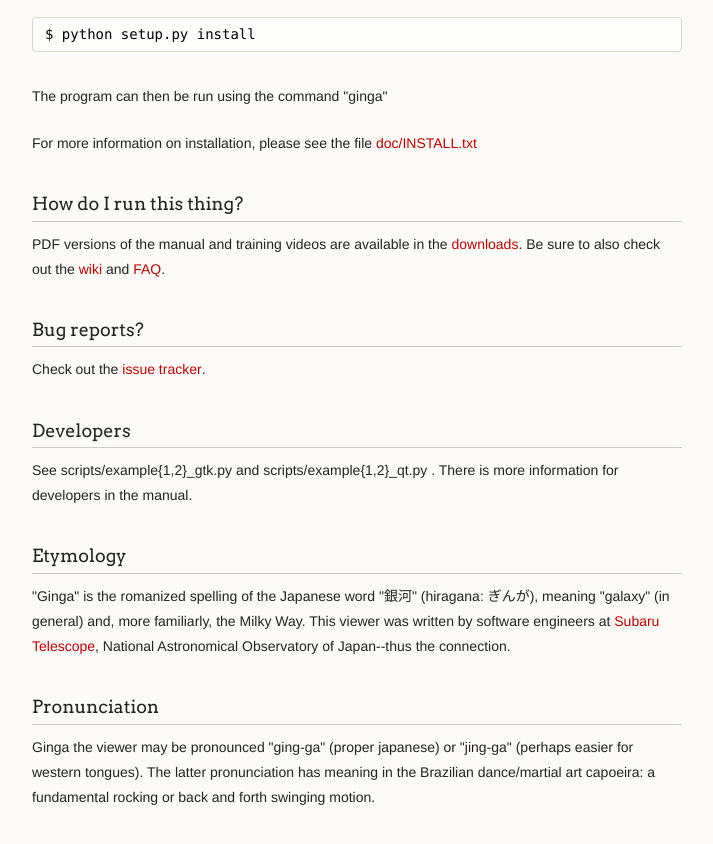
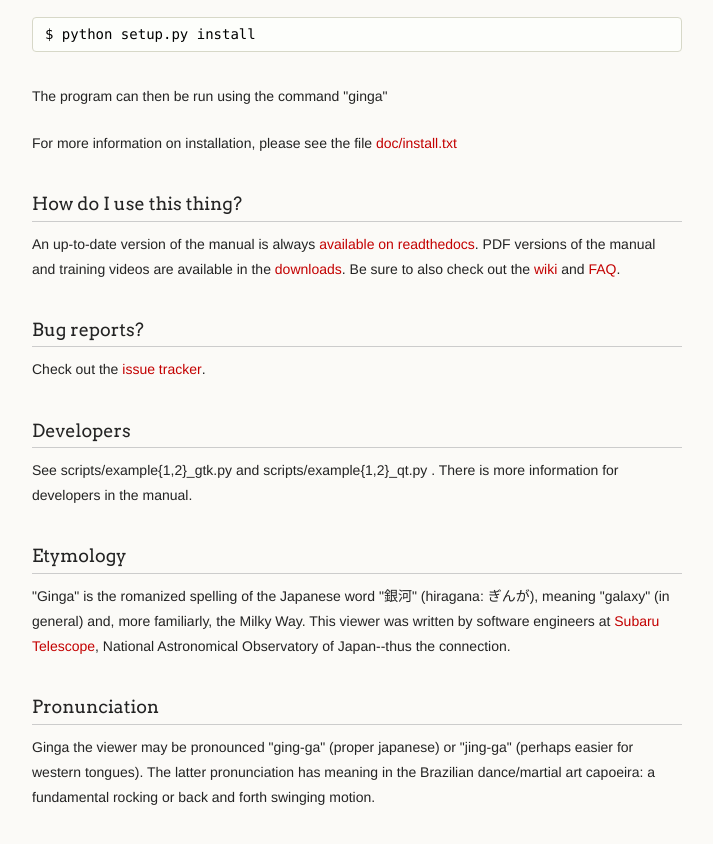
Before and after one commit to ejeschke/ginga, a plain HTML site: page index.html in a window 1280 px wide. Shown: the part 1160-2004 px from the top of the page, without its empty margins (278-991 px from the left). Drawn offline with Linux system fonts and the light colour scheme.

Commit message:
Added readthedocs link and fix broken install link

```diff
--- a/index.html
+++ b/index.html
@@ -65,11 +65,12 @@ Ginga is distributed under an open-source BSD licence.  Please see the file LICE
 
 <p>The program can then be run using the command "ginga"</p>
 
-<p>For more information on installation, please see the file <a href="https://github.com/ejeschke/ginga/blob/master/ginga/doc/INSTALL.txt">doc/INSTALL.txt</a></p>
+<p>For more information on installation, please see the file <a href="https://github.com/ejeschke/ginga/blob/master/doc/install.rst">doc/install.txt</a></p>
 
-<h3>How do I run this thing?</h3>
+<h3>How do I use this thing?</h3>
 
-<p>PDF versions of the manual and training videos are available in the <a href="https://github.com/ejeschke/ginga/downloads">downloads</a>.  Be sure to also check out the <a href="https://github.com/ejeschke/ginga/wiki">wiki</a> and <a href="https://github.com/ejeschke/ginga/wiki/FAQ">FAQ</a>.</p>
+<p>An up-to-date version of the manual is always <a href ="https://ginga.readthedocs.org/en/latest/index.html"> available on readthedocs</a>.  PDF versions of the manual and training videos are available in the <a href="https://github.com/ejeschke/ginga/downloads">downloads</a>.
+Be sure to also check out the <a href="https://github.com/ejeschke/ginga/wiki">wiki</a> and <a href="https://github.com/ejeschke/ginga/wiki/FAQ">FAQ</a>.</p>
 
 <h3>Bug reports?</h3>
 
```
